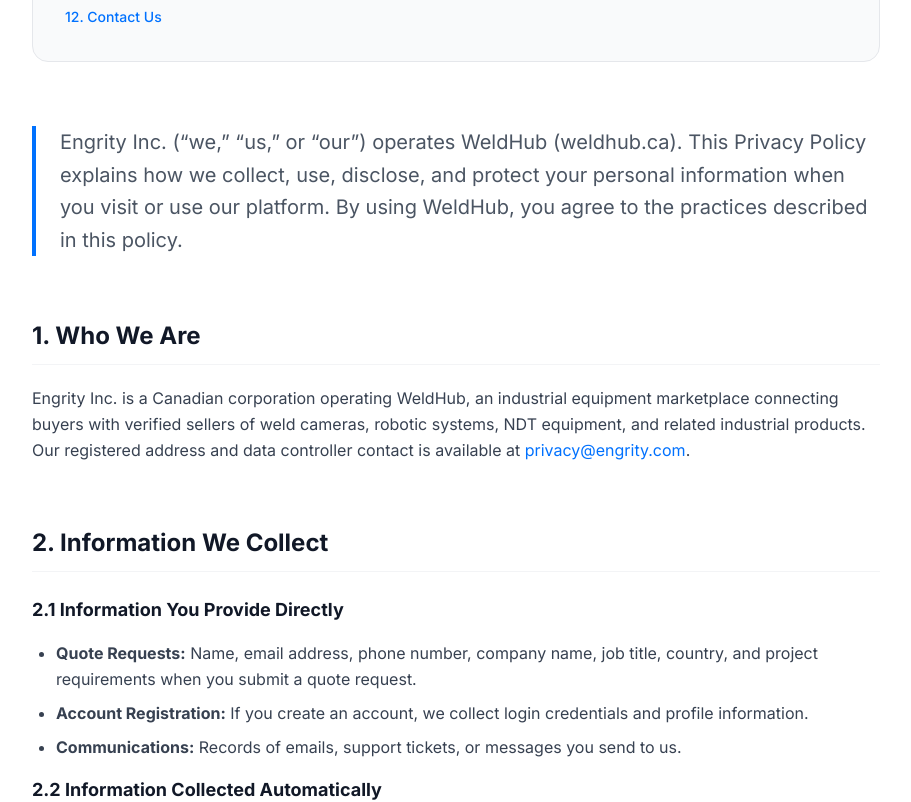
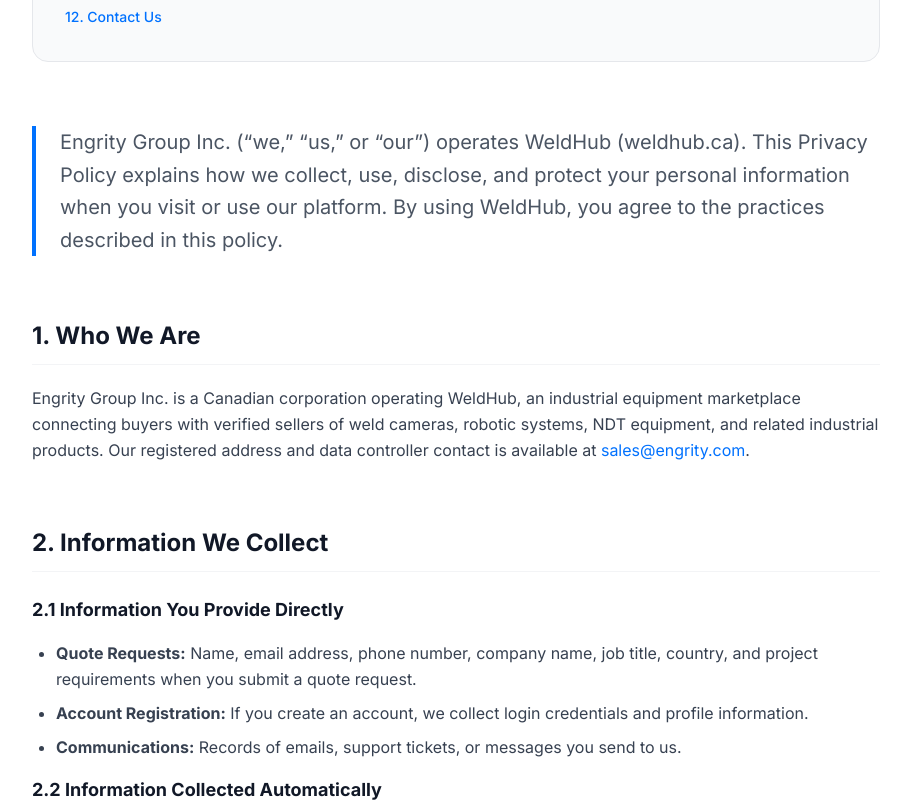
Before and after one commit to EngrityGit/weldhub, a Next.js app: page /privacy in a window 1280 px wide. Shown: the part 880-1682 px from the top of the page, without its empty margins (184-1095 px from the left). Built offline with nearby package versions, Linux system fonts and the light colour scheme; no server answers.

Commit message:
Privacy and Terms Update

```diff
--- a/src/app/HomeClient.tsx
+++ b/src/app/HomeClient.tsx
@@ -101,7 +101,7 @@
       <section className="py-40 px-6 bg-white overflow-hidden">
         <div className="max-w-screen-xl mx-auto text-center">
           <div className="inline-block px-6 py-2 border border-slate-200 rounded-full mb-12 text-sm font-medium text-slate-500 bg-white shadow-sm">
-            Engrity Products
+            WeldHub Products
           </div>
 
           <h2 className="text-3xl md:text-5xl font-normal leading-[1.1] tracking-tight text-black max-w-6xl mx-auto mb-16">
--- a/src/app/cookies/page.tsx
+++ b/src/app/cookies/page.tsx
@@ -6,9 +6,9 @@
 export const metadata: Metadata = cookiesMetadata
 
 const LAST_UPDATED = 'April 10, 2026'
-const COMPANY = 'Engrity Inc.'
+const COMPANY = 'Engrity Group Inc.'
 const SITE = 'WeldHub'
-const EMAIL = 'privacy@engrity.com'
+const EMAIL = 'sales@engrity.com'
 
 export default function CookiesPage() {
   return (
--- a/src/app/privacy/page.tsx
+++ b/src/app/privacy/page.tsx
@@ -6,9 +6,9 @@
 export const metadata: Metadata = privacyMetadata
 
 const LAST_UPDATED = 'April 10, 2026'
-const COMPANY = 'Engrity Inc.'
+const COMPANY = 'Engrity Group Inc.'
 const SITE = 'WeldHub'
-const EMAIL = 'privacy@engrity.com'
+const EMAIL = 'sales@engrity.com'
 
 export default function PrivacyPage() {
   return (
--- a/src/app/products/[slug]/ProductDetailClient.tsx
+++ b/src/app/products/[slug]/ProductDetailClient.tsx
@@ -158,7 +158,7 @@
                   <ShieldCheck size={32} />
                 </div>
                 <div className="text-center md:text-left">
-                  <h4 className="text-lg font-bold text-gray-900 mb-1">Verified by Engrity</h4>
+                  <h4 className="text-lg font-bold text-gray-900 mb-1">Verified by Engrity Inspection</h4>
                   <p className="text-gray-600 text-sm leading-relaxed">
                     This product has been inspected and certified by our engineering team for high-performance industrial standards. Guaranteed genuine parts and manufacturer warranty.
                   </p>
--- a/src/app/terms/page.tsx
+++ b/src/app/terms/page.tsx
@@ -6,9 +6,9 @@
 export const metadata: Metadata = termsMetadata
 
 const LAST_UPDATED = 'April 10, 2026'
-const COMPANY = 'Engrity Inc.'
+const COMPANY = 'Engrity Group Inc.'
 const SITE = 'WeldHub'
-const EMAIL = 'legal@engrity.com'
+const EMAIL = 'sales@engrity.com'
 const BASE_URL = 'https://weldhub.ca'
 
 export default function TermsPage() {
```
